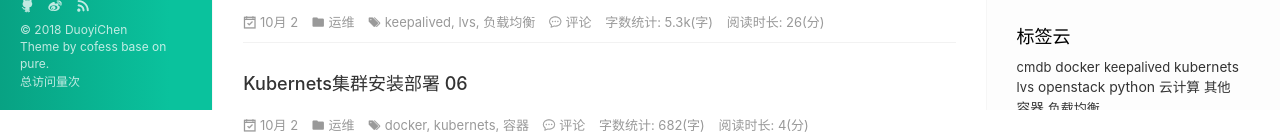
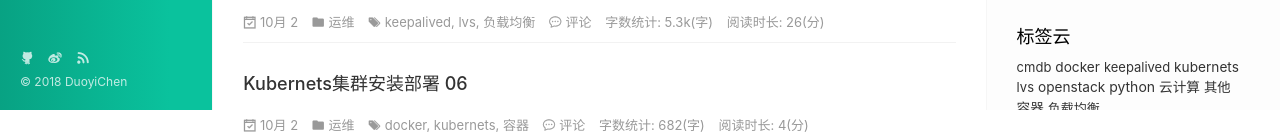
Before and after one commit to duoyichen/duoyichen.github.com, a plain HTML site: page index.html in a window 1280 px wide. Shown: the part 690-829 px from the top of the page. Drawn offline with nearby package versions, Linux system fonts and the light colour scheme; some packages are replaced by stand-ins of ours; files that its build step writes are made by us from their sources; a script that the page names is missing.

Commit message:
Update index.html

```diff
--- a/index.html
+++ b/index.html
@@ -809,13 +809,15 @@
     <div class="copyright">
 
         &copy; 2018 DuoyiChen
-
+        <!--
         <div class="publishby">
         	Theme by <a href="https://github.com/cofess" target="_blank"> cofess </a>base on <a href="https://github.com/cofess/hexo-theme-pure" target="_blank">pure</a>.
         </div>
         <script type="text/javascript">var cnzz_protocol = (("https:" == document.location.protocol) ? " https://" : " http://");document.write(unescape("%3Cspan id='cnzz_stat_icon_1260557011'%3E%3C/span%3E%3Cscript src='" + cnzz_protocol + "s95.cnzz.com/z_stat.php%3Fid%3D1260557011%26online%3D1%26show%3Dline' type='text/javascript'%3E%3C/script%3E"));</script>
-        <!--  -->
+
         <span id="busuanzi_container_site_pv">总访问量<span id="busuanzi_value_site_pv"></span>次</span>
+         -->
+	<script type="text/javascript" src="//js.users.51.la/19684187.js"></script>
     </div>
 </footer>
   <!-- <script src="https://cdn.bootcss.com/jquery/1.12.4/jquery.min.js"></script> -->
```
